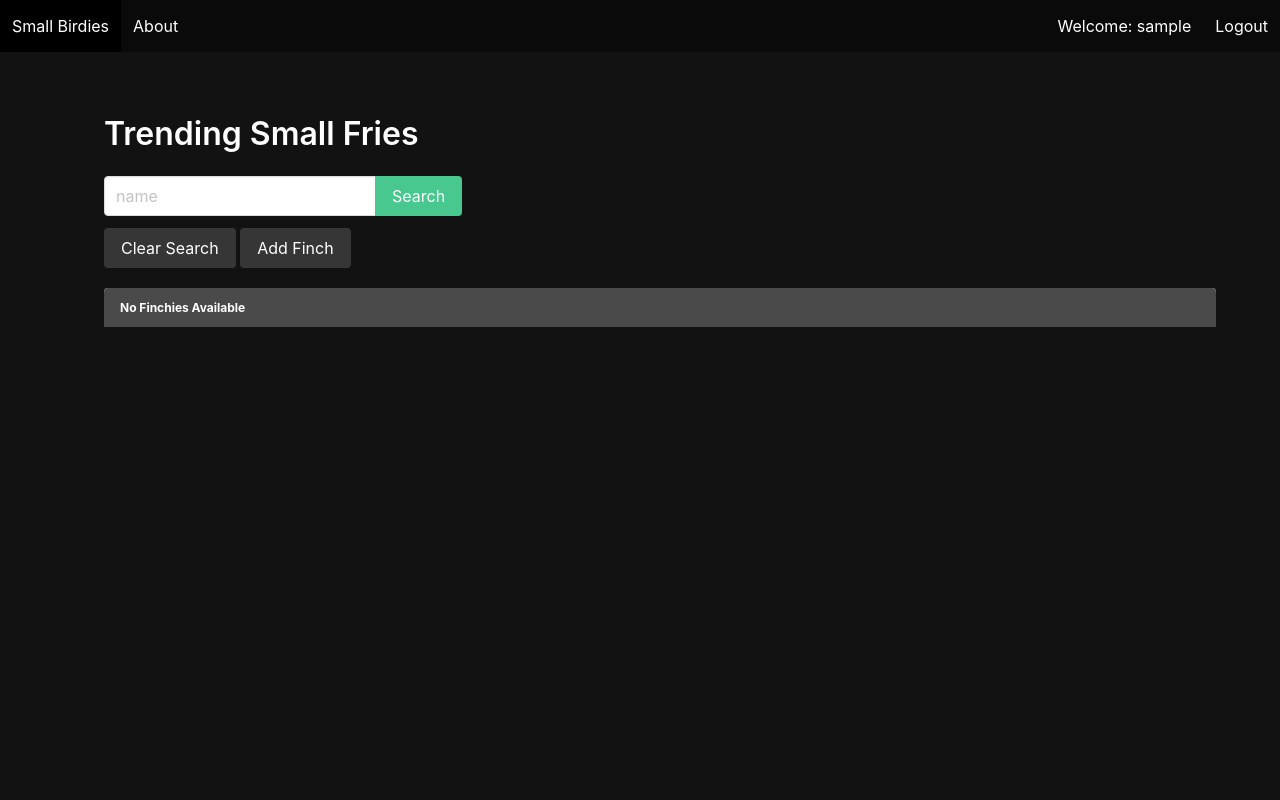
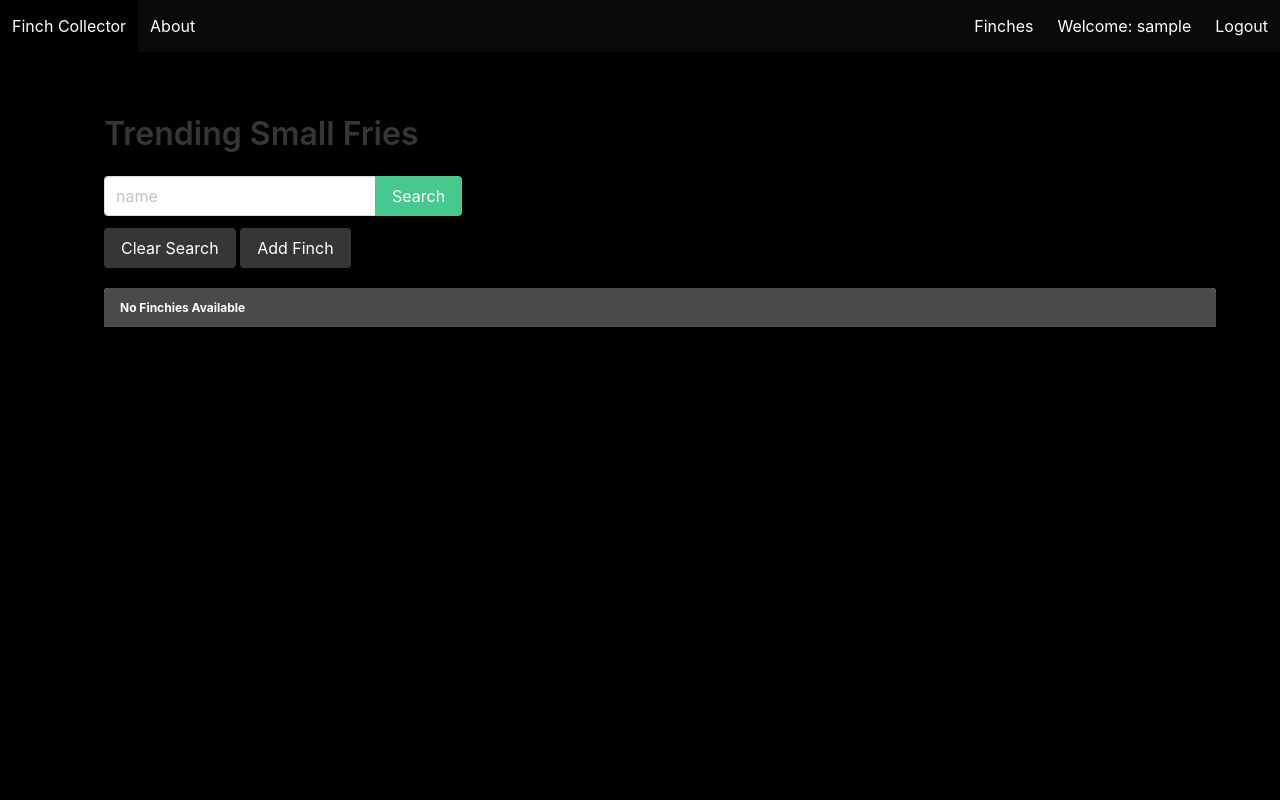
Before and after one commit to Coreyl88/finchies, a Django app: page /finches/ in a window 1280 px wide. Run offline with Django 4.2, Linux system fonts and the light colour scheme; the visitor is signed in with stand-in values (Sample User, id 1); data that the repository does not hold is empty.

Commit message:
fixed some issues, trying to mess with CSS

```diff
--- a/main_app/static/styles/main.css
+++ b/main_app/static/styles/main.css
@@ -1,5 +1,5 @@
 body {
-    background-color: #121212;
+    background-color: black;
     color: #ffffff;
     min-height: 100vh;
   }
--- a/main_app/templates/base.html
+++ b/main_app/templates/base.html
@@ -6,8 +6,8 @@
         <meta charset="UTF-8" />
         <meta http-equiv="X-UA-Compatible" content="IE=edge" />
         <meta name="viewport" content="width=device-width, initial-scale=1.0" />
+        <link rel="stylesheet" href="{% static 'styles/main.css' %}" />
         <link rel="stylesheet" href="https://cdn.jsdelivr.net/npm/bulma@0.9.2/css/bulma.min.css">
-        <link rel="stylesheet" href="{% static 'styles/main.css' %}" />
         <link rel="stylesheet" href="https://cdnjs.cloudflare.com/ajax/libs/font-awesome/5.15.4/css/all.min.css">
         <script src="{% static 'scripts/main.js' %}" defer></script>
         <script src="https://code.jquery.com/jquery-3.6.0.min.js" integrity="sha256-/xUj+3OJU5yExlq6GSYGSHk7tPXikynS7ogEvDej/m4=" crossorigin="anonymous"></script>
@@ -16,7 +16,7 @@
     <body >
         <nav class="navbar is-black" role="navigation" aria-label="main navigation">
             <div class="navbar-brand">
-                <a class="navbar-item" href="/">Small Birdies</a>
+                <a class="navbar-item" href="/">Finch Collector</a>
                 <a role="button" class="navbar-burger" aria-label="menu" aria-expanded="false">
                     <span aria-hidden="true"></span>
                     <span aria-hidden="true"></span>
@@ -29,6 +29,7 @@
             <div class="navbar-menu navbar-end">
                 {% if user.is_authenticated %}
                 <div class="navbar-menu navbar-end">
+                    <a class="navbar-item" href="{% url 'finch_list' %}">Finches</a>
                     <span class="navbar-item">Welcome: {{user.username}}</span>
                     <a class="navbar-item" href="{% url 'logout' %}">Logout</a>
                 </div>
--- a/main_app/templates/finch_list.html
+++ b/main_app/templates/finch_list.html
@@ -1,6 +1,6 @@
 {% extends 'base.html' %}
 
-{% comment %} for head title tags and helping us with SEO {% endcomment %}
+
 {% block title %}Finches{% endblock  %}
 
 {% block content %}
--- a/main_app/templates/home.html
+++ b/main_app/templates/home.html
@@ -1,5 +1,5 @@
 {% extends 'base.html' %}
 {% block title%}Home{% endblock %}
 {% block content %}
-<h1>Finch Home</h1>
+<img class='home-img' src='https://i.pinimg.com/originals/00/27/76/002776bfb337a3c3f8977dbcc7f2d06e.png'>
 {% endblock %}
--- a/main_app/views.py
+++ b/main_app/views.py
@@ -1,14 +1,15 @@
-from django.shortcuts import render
+from django.shortcuts import render, render
 from django.views import View # <- View class to handle requests
-from django.http import HttpResponse # <- a class to handle sending a type of response
+from django.urls import reverse
 from django.views.generic.base import TemplateView
 from .models import Finch
 from django.views.generic.edit import CreateView, UpdateView, DeleteView
 from django.views.generic import DetailView
-from django.urls import reverse
 from django.contrib.auth import login
 from django.contrib.auth.forms import UserCreationForm
-from django.shortcuts import redirect, render
+from django.contrib.auth.decorators import login_required
+from django.utils.decorators import method_decorator
+
 # Create your views here.
 
 class Home(TemplateView):
@@ -17,6 +18,7 @@ class Home(TemplateView):
 class About(TemplateView):
     template_name = "about.html"
 
+@method_decorator(login_required, name='dispatch')
 class FinchList(TemplateView):
     template_name = "finch_list.html"
 
```
